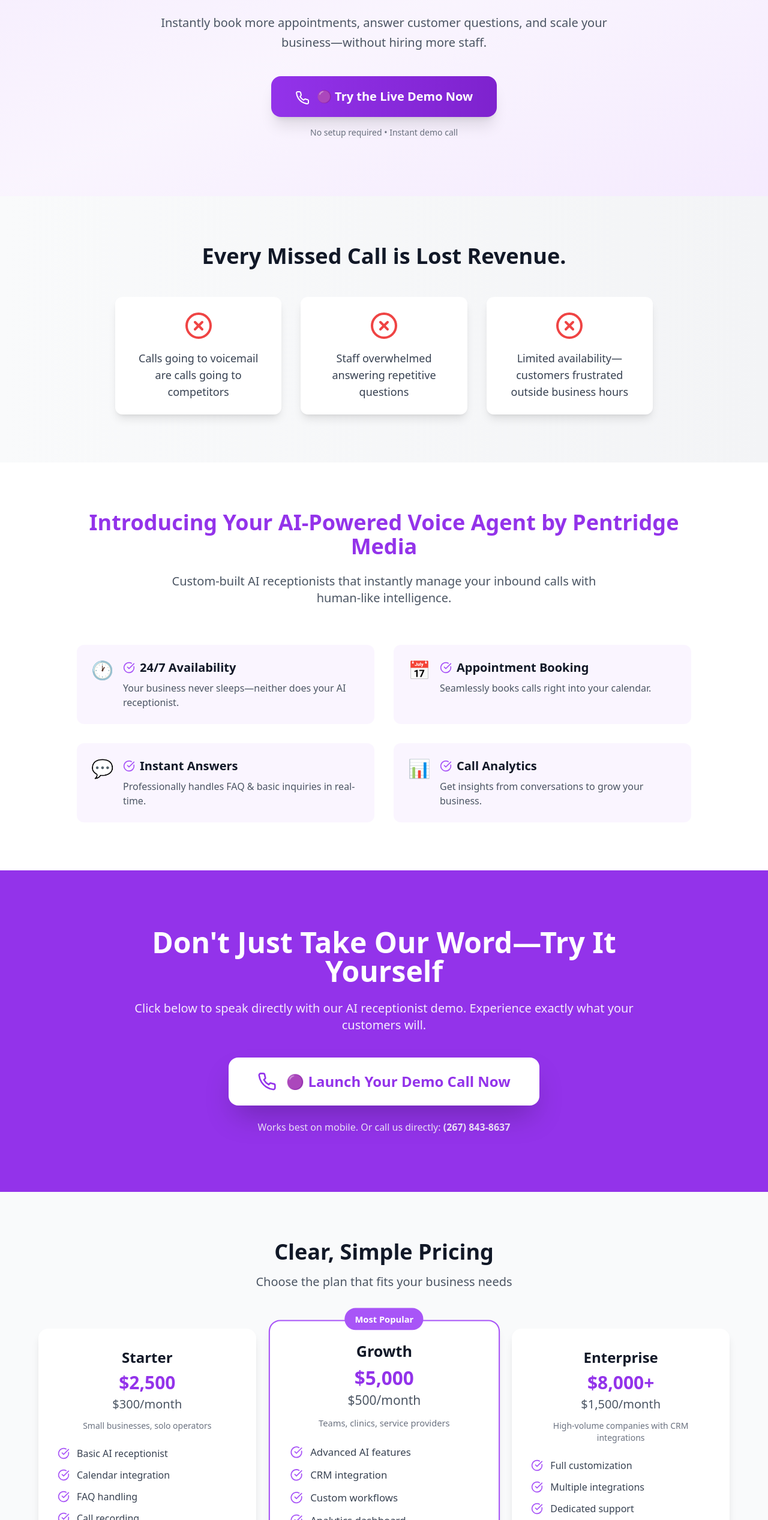
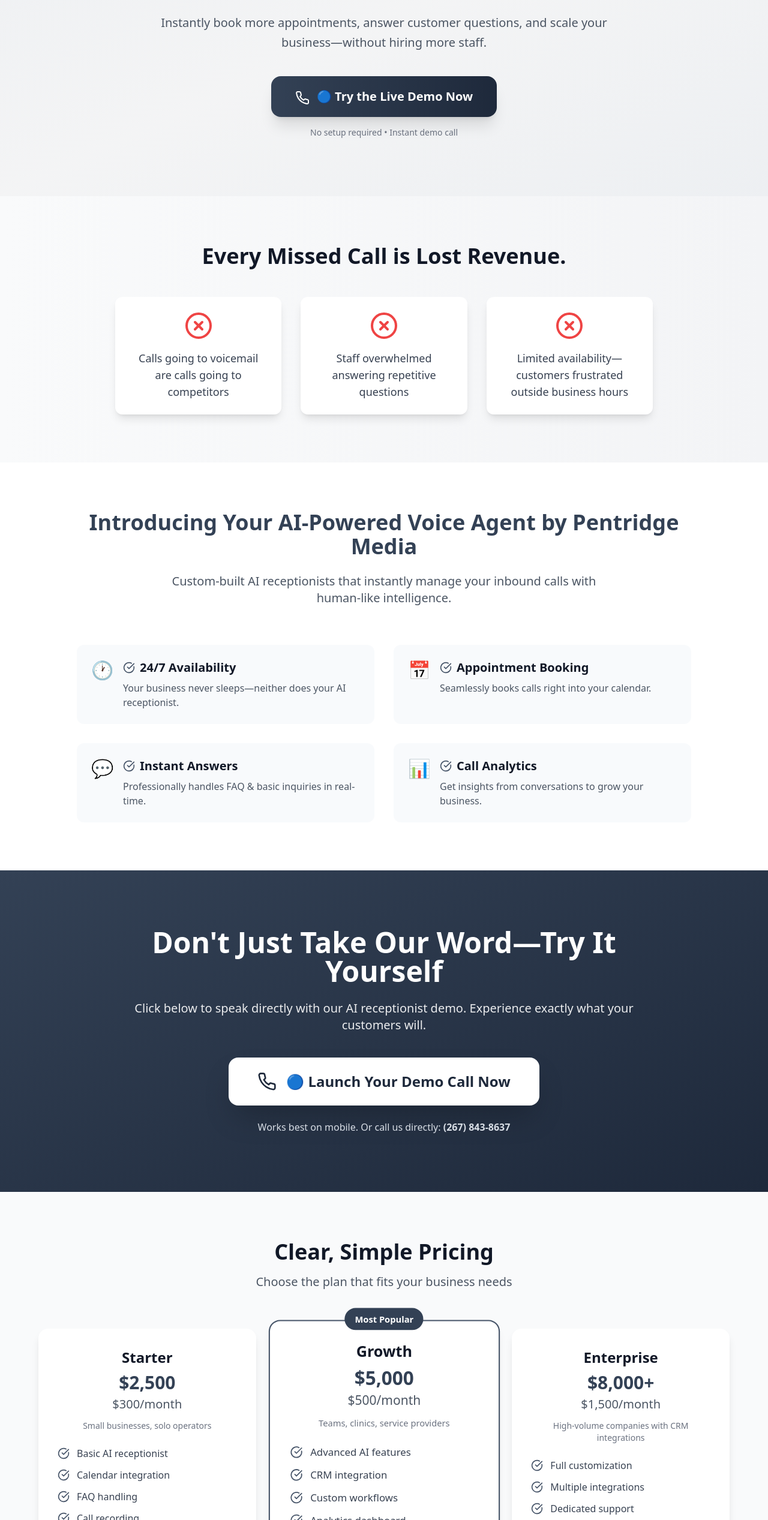
Before and after one commit to sirakinb/ai-receptionist-elite-voice, a React (Vite) app: page / in a window 1280 px wide. Shown: the part 266-2800 px from the top of the page at 60% size. Built offline with nearby package versions, Linux system fonts and the light colour scheme.

Commit message:
Refactor: Apply gradient color
Apply the specified color gradient to the relevant sections.

```diff
--- a/src/pages/Index.tsx
+++ b/src/pages/Index.tsx
@@ -1,3 +1,4 @@
+
 import { Phone, CheckCircle, XCircle, Star, Brain, Settings, Rocket } from "lucide-react";
 
 const Index = () => {
@@ -8,11 +9,11 @@ const Index = () => {
   return (
     <main className="bg-white text-gray-900 overflow-x-hidden">
       {/* Hero Section */}
-      <section className="relative py-24 px-6 text-center bg-gradient-to-br from-purple-50 via-white to-purple-50">
-        <div className="absolute inset-0 bg-gradient-to-r from-purple-600/5 to-purple-600/5"></div>
+      <section className="relative py-24 px-6 text-center bg-gradient-to-br from-slate-50 via-white to-slate-50">
+        <div className="absolute inset-0 bg-gradient-to-r from-slate-800/5 to-slate-800/5"></div>
         <div className="relative max-w-5xl mx-auto">
           <div className="inline-block mb-6">
-            <span className="px-4 py-2 bg-purple-100 text-purple-800 rounded-full text-sm font-semibold">
+            <span className="px-4 py-2 bg-slate-100 text-slate-800 rounded-full text-sm font-semibold">
               🚀 AI-Powered Business Solution
             </span>
           </div>
@@ -24,10 +25,10 @@ const Index = () => {
           </p>
           <button
             onClick={handleDemoCall}
-            className="group px-10 py-5 text-xl font-semibold text-white bg-gradient-to-r from-purple-600 to-purple-700 hover:from-purple-700 hover:to-purple-800 rounded-2xl shadow-xl hover:shadow-2xl transition-all duration-300 transform hover:scale-105"
+            className="group px-10 py-5 text-xl font-semibold text-white bg-gradient-to-r from-slate-700 to-slate-800 hover:from-slate-800 hover:to-slate-900 rounded-2xl shadow-xl hover:shadow-2xl transition-all duration-300 transform hover:scale-105"
           >
             <Phone className="inline-block w-6 h-6 mr-3 group-hover:rotate-12 transition-transform" />
-            🟣 Try the Live Demo Now
+            🔵 Try the Live Demo Now
           </button>
           <p className="mt-4 text-sm text-gray-500">
             No setup required • Instant demo call
@@ -60,7 +61,7 @@ const Index = () => {
       <section className="py-20 px-6 bg-white">
         <div className="max-w-5xl mx-auto">
           <div className="text-center mb-16">
-            <h2 className="text-4xl font-bold mb-6 bg-gradient-to-r from-purple-600 to-purple-600 bg-clip-text text-transparent">
+            <h2 className="text-4xl font-bold mb-6 bg-gradient-to-r from-slate-700 to-slate-700 bg-clip-text text-transparent">
               Introducing Your AI-Powered Voice Agent by Pentridge Media
             </h2>
             <p className="text-xl text-gray-600 max-w-3xl mx-auto">
@@ -75,11 +76,11 @@ const Index = () => {
               { icon: "💬", title: "Instant Answers", desc: "Professionally handles FAQ & basic inquiries in real-time." },
               { icon: "📊", title: "Call Analytics", desc: "Get insights from conversations to grow your business." }
             ].map((feature, index) => (
-              <div key={index} className="flex items-start space-x-4 p-6 bg-gradient-to-r from-purple-50 to-purple-50 rounded-xl hover:shadow-lg transition-all">
+              <div key={index} className="flex items-start space-x-4 p-6 bg-gradient-to-r from-slate-50 to-slate-50 rounded-xl hover:shadow-lg transition-all">
                 <div className="text-3xl">{feature.icon}</div>
                 <div>
                   <h3 className="text-xl font-semibold text-gray-900 mb-2 flex items-center">
-                    <CheckCircle className="w-5 h-5 text-purple-500 mr-2" />
+                    <CheckCircle className="w-5 h-5 text-slate-600 mr-2" />
                     {feature.title}
                   </h3>
                   <p className="text-gray-600">{feature.desc}</p>
@@ -91,7 +92,7 @@ const Index = () => {
       </section>
 
       {/* Demo Call Section */}
-      <section className="bg-gradient-to-br from-purple-600 to-purple-600 py-24 px-6 text-center text-white">
+      <section className="bg-gradient-to-br from-slate-700 to-slate-800 py-24 px-6 text-center text-white">
         <div className="max-w-4xl mx-auto">
           <h2 className="text-5xl font-bold mb-6">
             Don't Just Take Our Word—Try It Yourself
@@ -101,12 +102,12 @@ const Index = () => {
           </p>
           <button
             onClick={handleDemoCall}
-            className="group inline-flex items-center px-12 py-6 text-2xl font-semibold text-purple-600 bg-white hover:bg-gray-50 rounded-2xl shadow-2xl hover:shadow-3xl transition-all duration-300 transform hover:scale-105"
+            className="group inline-flex items-center px-12 py-6 text-2xl font-semibold text-slate-800 bg-white hover:bg-gray-50 rounded-2xl shadow-2xl hover:shadow-3xl transition-all duration-300 transform hover:scale-105"
           >
             <Phone className="w-8 h-8 mr-4 group-hover:rotate-12 transition-transform" />
-            🟣 Launch Your Demo Call Now
+            🔵 Launch Your Demo Call Now
           </button>
-          <p className="mt-6 text-purple-100">
+          <p className="mt-6 text-slate-200">
             Works best on mobile. Or call us directly: <strong>(267) 843-8637</strong>
           </p>
         </div>
@@ -145,31 +146,31 @@ const Index = () => {
                 popular: false
               }
             ].map((tier, index) => (
-              <div key={index} className={`relative bg-white p-8 rounded-2xl shadow-lg hover:shadow-xl transition-all ${tier.popular ? 'ring-2 ring-purple-500 transform scale-105' : ''}`}>
+              <div key={index} className={`relative bg-white p-8 rounded-2xl shadow-lg hover:shadow-xl transition-all ${tier.popular ? 'ring-2 ring-slate-600 transform scale-105' : ''}`}>
                 {tier.popular && (
                   <div className="absolute -top-4 left-1/2 transform -translate-x-1/2">
-                    <span className="bg-purple-500 text-white px-4 py-2 rounded-full text-sm font-semibold">
+                    <span className="bg-slate-700 text-white px-4 py-2 rounded-full text-sm font-semibold">
                       Most Popular
                     </span>
                   </div>
                 )}
                 <div className="text-center mb-6">
                   <h3 className="text-2xl font-bold text-gray-900 mb-2">{tier.plan}</h3>
-                  <div className="text-3xl font-bold text-purple-600 mb-1">{tier.setup}</div>
+                  <div className="text-3xl font-bold text-slate-700 mb-1">{tier.setup}</div>
                   <div className="text-xl text-gray-600 mb-3">{tier.monthly}</div>
                   <p className="text-sm text-gray-500">{tier.ideal}</p>
                 </div>
                 <ul className="space-y-3 mb-8">
                   {tier.features.map((feature, featureIndex) => (
                     <li key={featureIndex} className="flex items-center">
-                      <CheckCircle className="w-5 h-5 text-purple-500 mr-3 flex-shrink-0" />
+                      <CheckCircle className="w-5 h-5 text-slate-600 mr-3 flex-shrink-0" />
                       <span className="text-gray-700">{feature}</span>
                     </li>
                   ))}
                 </ul>
                 <button className={`w-full py-3 rounded-xl font-semibold transition-all ${
                   tier.popular
-                    ? 'bg-purple-600 text-white hover:bg-purple-700'
+                    ? 'bg-slate-700 text-white hover:bg-slate-800'
                     : 'bg-gray-100 text-gray-900 hover:bg-gray-200'
                 }`}>
                   Get Started
@@ -210,10 +211,10 @@ const Index = () => {
             ].map((item, index) => (
               <div key={index} className="text-center p-6 bg-white rounded-xl shadow-lg hover:shadow-xl transition-all">
                 <div className="relative inline-block mb-6">
-                  <div className="w-16 h-16 bg-gradient-to-r from-purple-600 to-purple-600 rounded-full flex items-center justify-center">
+                  <div className="w-16 h-16 bg-gradient-to-r from-slate-700 to-slate-800 rounded-full flex items-center justify-center">
                     <item.icon className="w-8 h-8 text-white" />
                   </div>
-                  <div className="absolute -top-2 -right-2 w-8 h-8 bg-purple-500 text-white rounded-full flex items-center justify-center text-sm font-bold">
+                  <div className="absolute -top-2 -right-2 w-8 h-8 bg-slate-600 text-white rounded-full flex items-center justify-center text-sm font-bold">
                     {item.step}
                   </div>
                 </div>
@@ -268,10 +269,10 @@ const Index = () => {
           </p>
           <button
             onClick={handleDemoCall}
-            className="group px-12 py-6 text-2xl font-semibold text-gray-900 bg-gradient-to-r from-purple-400 to-purple-500 hover:from-purple-500 hover:to-purple-600 rounded-2xl shadow-2xl hover:shadow-3xl transition-all duration-300 transform hover:scale-105"
+            className="group px-12 py-6 text-2xl font-semibold text-gray-900 bg-gradient-to-r from-slate-300 to-slate-400 hover:from-slate-400 hover:to-slate-500 rounded-2xl shadow-2xl hover:shadow-3xl transition-all duration-300 transform hover:scale-105"
           >
             <Phone className="inline-block w-8 h-8 mr-4 group-hover:rotate-12 transition-transform" />
-            🟣 Start Your AI Demo Now
+            🔵 Start Your AI Demo Now
           </button>
           <p className="mt-6 text-gray-300">
             No commitment required • Experience the future of customer service
```
